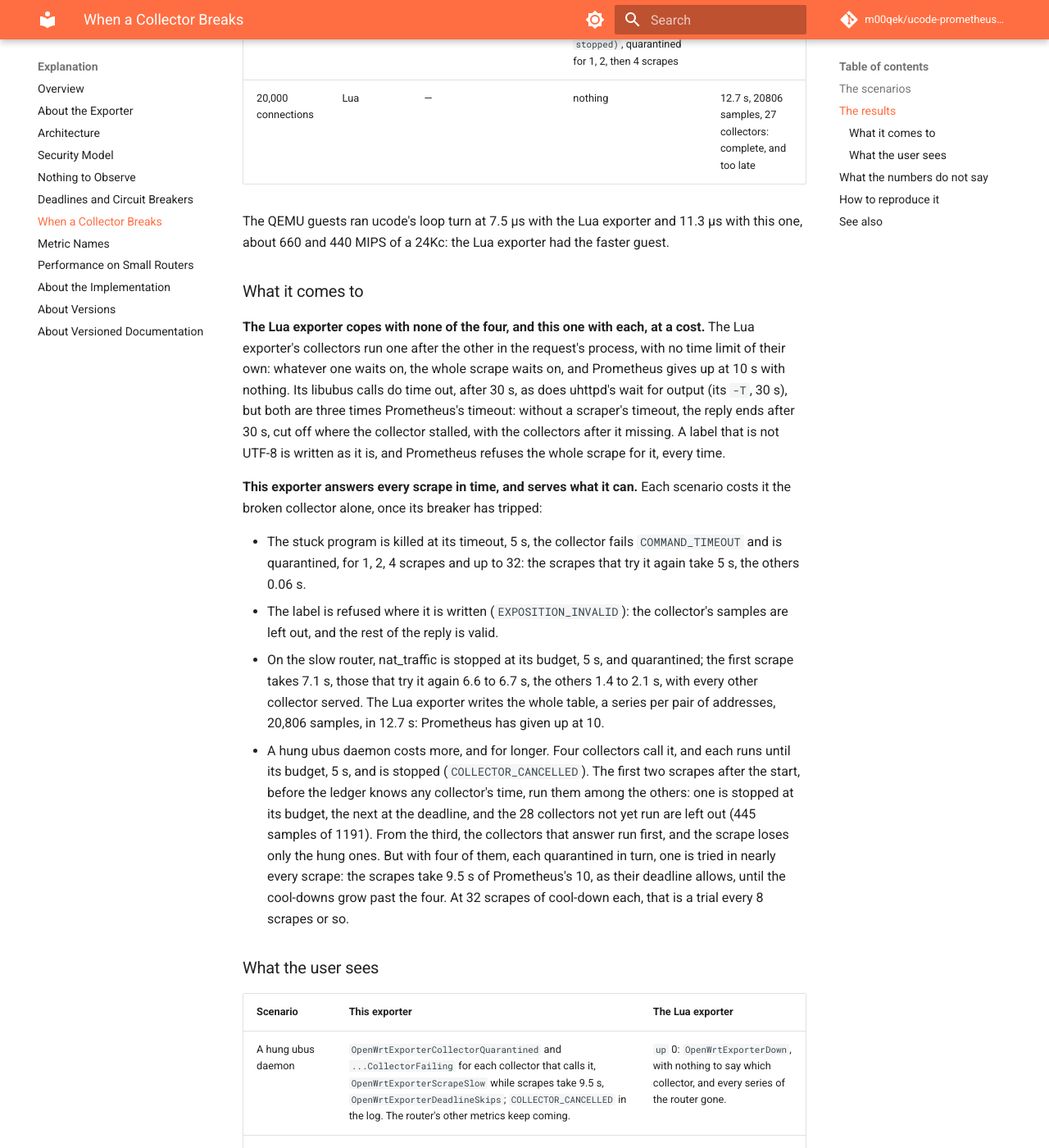
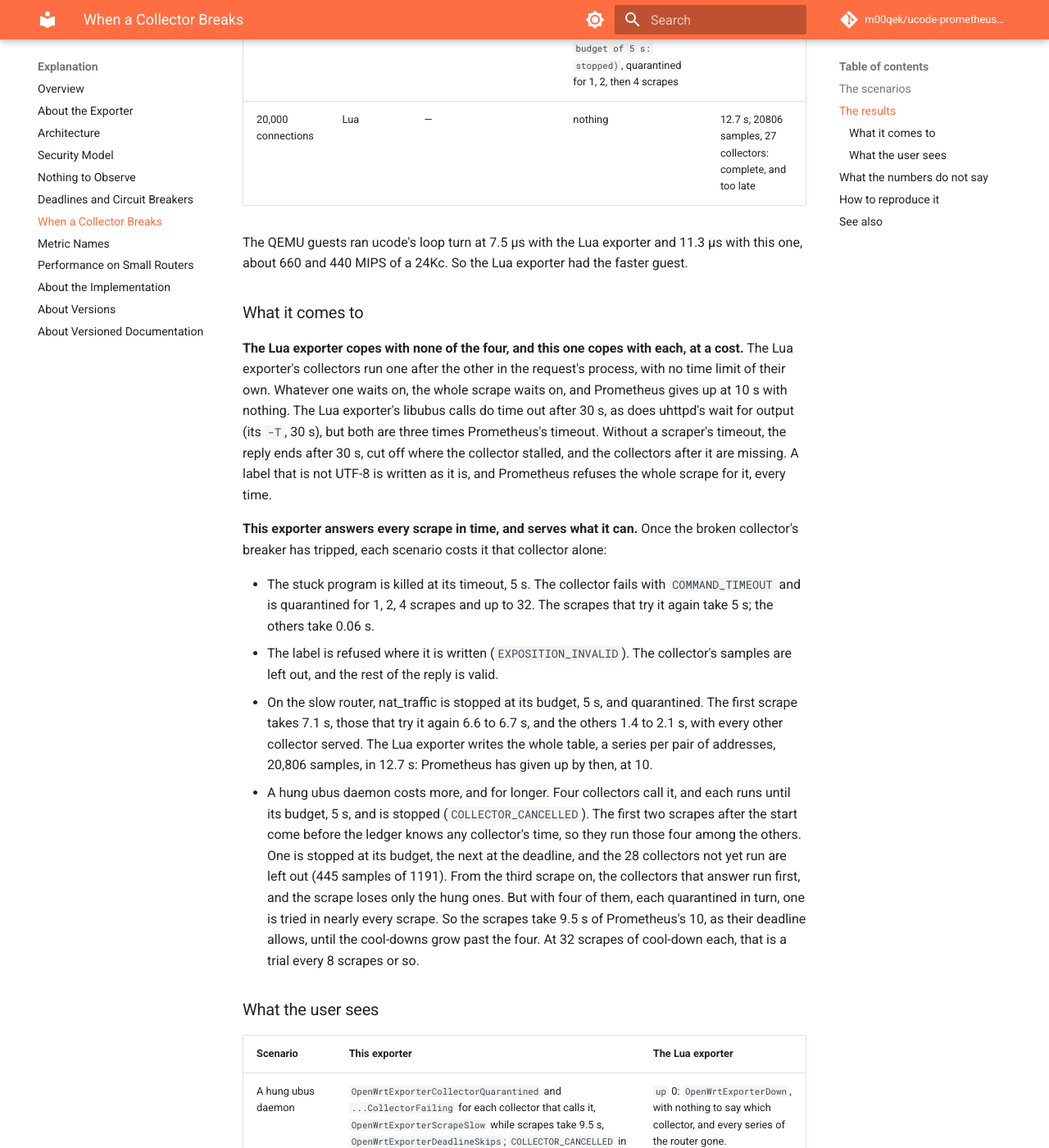
Before and after one commit to m00qek/ucode-prometheus-exporter, an MkDocs documentation site: the page built from docs/explanation/when-a-collector-breaks.md, in a window 1280 px wide and 1400 px high, scrolled down 3339 px. Shown: the whole window at 82% size. Built offline with MkDocs 1.6.1 and Material for MkDocs 9.7.7, drawn with Linux system fonts in a browser that asks for light colours; comment, search, counter and statistics services are not loaded; some of the changed text lies outside the part shown.

Commit message:
Shorten the sentences of the pages on deadlines, breakers and a broken collector

```diff
--- a/docs/explanation/when-a-collector-breaks.md
+++ b/docs/explanation/when-a-collector-breaks.md
@@ -1,6 +1,6 @@
 # What Happens When a Collector Breaks
 
-The exporter runs each scrape's collectors in a process of their own, holds each to a budget and the scrape to the scraper's timeout, and sets aside one that keeps failing (see [About deadlines and circuit breakers](deadlines-and-breakers.md)). This page is about what that buys, measured: the same faults, given to this exporter and to the feed's Lua exporter, as a real Prometheus server scrapes them.
+The exporter runs each scrape's collectors in a process of their own. It holds each collector to a budget and the scrape to the scraper's timeout, and it sets aside a collector that keeps failing (see [About deadlines and circuit breakers](deadlines-and-breakers.md)). This page measures what that buys: the same faults, given to this exporter and to the feed's Lua exporter, as a real Prometheus server scrapes them.
 
 ---
 
@@ -8,18 +8,18 @@
 
 Each is a fault a router meets, not one made up for the exporter:
 
-- **A hung ubus daemon.** netifd's `network.wireless`, hostapd's `hostapd.wlan0` and dnsmasq's object are registered, and the daemon behind them sleeps at the first call, never to answer it or any after it: a daemon stuck in a driver's call or a lock. ubusd still lists the objects and hands them each call. The wifi, hostapd and dnsmasq collectors of both exporters call them.
-- **A stuck program.** `nft` never exits: the program of the nft counters collectors of both, as when a large ruleset holds the netlink lock. Any program a collector runs would do; this is one both exporters run.
+- **A hung ubus daemon.** netifd's `network.wireless`, hostapd's `hostapd.wlan0` and dnsmasq's object are registered, but the daemon behind them sleeps at the first call, and never answers it or any after it: a daemon stuck in a driver's call or a lock. ubusd still lists the objects and hands them each call. Both exporters' wifi, hostapd and dnsmasq collectors call them.
+- **A stuck program.** `nft` never exits, as when a large ruleset holds the netlink lock. Both exporters' nft counters collectors run it. Any program a collector runs would do; this is one both exporters run.
 - **A label that is not UTF-8.** A static DHCP lease's name is `caf\xe9`, "café" in Latin-1, which `uci` takes as it is. Both exporters' uci_dhcp_host collectors put it in a label.
-- **A huge conntrack table on a slow router.** 20,000 connections, as 64 LAN hosts open them to the internet through the router's NAT, in the table of a MIPS 24Kc in QEMU, OpenWrt's malta target, as fast as `make bench-qemu`'s 500-MIPS guest. Both exporters' nat_traffic collectors read the whole table at each scrape.
+- **A huge conntrack table on a slow router.** 20,000 connections, as 64 LAN hosts open them to the internet through the router's NAT. The table is on a MIPS 24Kc in QEMU (OpenWrt's malta target), as fast as `make bench-qemu`'s 500-MIPS guest. Both exporters' nat_traffic collectors read the whole table at each scrape.
 
-And one where nothing is wrong, to compare with.
+And one scenario where nothing is wrong, to compare with.
 
-Each exporter has every collector package of its own that installs on the system: this exporter the base package and the `-full` group, the Lua exporter each of its collector packages that installs no service. Prometheus scrapes them every 15 s with its default `scrape_timeout`, 10 s, eight times a scenario.
+Each exporter has every collector package of its own that installs on the system: for this exporter, the base package and the `-full` group; for the Lua exporter, each of its collector packages that installs no service. Prometheus scrapes them every 15 s with its default `scrape_timeout`, 10 s, eight times a scenario.
 
 ## The results
 
-`make failure-demo`, on OpenWrt 25.12.5: this exporter as 0.3.0 has it, before the release, and the feed's prometheus-node-exporter-lua 2026.06.05-r1, scraped by Prometheus 3.15.0. The conntrack scenario ran in QEMU, the others in containers on an x86-64 laptop.
+`make failure-demo`, on OpenWrt 25.12.5: this exporter as 0.3.0 has it, before the release, and the feed's prometheus-node-exporter-lua 2026.06.05-r1, scraped by Prometheus 3.15.0. The conntrack scenario ran in QEMU; the others ran in containers on an x86-64 laptop.
 
 | Scenario | Exporter | Scrapes up | Scrape duration | Samples | Prometheus's last error |
 | :--- | :--- | :--- | :--- | :--- | :--- |
@@ -34,7 +34,7 @@
 | 20,000 connections, QEMU | this one | 8 of 8 | 7.11 s, then 1.43 to 2.13 s, and 6.58 and 6.73 s (nat_traffic tried again) | 820 to 823 | — |
 | 20,000 connections, QEMU | Lua | 0 of 7 | 10.0 s | 0 | `context deadline exceeded` |
 
-What each says of itself: the collectors that failed in the last scrape Prometheus got, and the exporter's log; and one scrape at the end, from the router, with no timeout but uhttpd's own:
+What each exporter says of itself: the collectors that failed in the last scrape Prometheus got, and the exporter's log. And, at the end, one scrape from the router, with no timeout but uhttpd's own:
 
 | Scenario | Exporter | Failed, last scrape | The log | A scrape without a timeout |
 | :--- | :--- | :--- | :--- | :--- |
@@ -49,18 +49,18 @@
 | 20,000 connections | this one | nat_traffic | `COLLECTOR_CANCELLED (still running after 5.00 s, over its budget of 5 s: stopped)`, quarantined for 1, 2, then 4 scrapes | 2.30 s, 823 samples, 36 collectors |
 | 20,000 connections | Lua | — | nothing | 12.7 s, 20806 samples, 27 collectors: complete, and too late |
 
-The QEMU guests ran ucode's loop turn at 7.5 µs with the Lua exporter and 11.3 µs with this one, about 660 and 440 MIPS of a 24Kc: the Lua exporter had the faster guest.
+The QEMU guests ran ucode's loop turn at 7.5 µs with the Lua exporter and 11.3 µs with this one, about 660 and 440 MIPS of a 24Kc. So the Lua exporter had the faster guest.
 
 ### What it comes to
 
-**The Lua exporter copes with none of the four, and this one with each, at a cost.** The Lua exporter's collectors run one after the other in the request's process, with no time limit of their own: whatever one waits on, the whole scrape waits on, and Prometheus gives up at 10 s with nothing. Its libubus calls do time out, after 30 s, as does uhttpd's wait for output (its `-T`, 30 s), but both are three times Prometheus's timeout: without a scraper's timeout, the reply ends after 30 s, cut off where the collector stalled, with the collectors after it missing. A label that is not UTF-8 is written as it is, and Prometheus refuses the whole scrape for it, every time.
+**The Lua exporter copes with none of the four, and this one copes with each, at a cost.** The Lua exporter's collectors run one after the other in the request's process, with no time limit of their own. Whatever one waits on, the whole scrape waits on, and Prometheus gives up at 10 s with nothing. The Lua exporter's libubus calls do time out after 30 s, as does uhttpd's wait for output (its `-T`, 30 s), but both are three times Prometheus's timeout. Without a scraper's timeout, the reply ends after 30 s, cut off where the collector stalled, and the collectors after it are missing. A label that is not UTF-8 is written as it is, and Prometheus refuses the whole scrape for it, every time.
 
-**This exporter answers every scrape in time, and serves what it can.** Each scenario costs it the broken collector alone, once its breaker has tripped:
+**This exporter answers every scrape in time, and serves what it can.** Once the broken collector's breaker has tripped, each scenario costs it that collector alone:
 
-- The stuck program is killed at its timeout, 5 s, the collector fails `COMMAND_TIMEOUT` and is quarantined, for 1, 2, 4 scrapes and up to 32: the scrapes that try it again take 5 s, the others 0.06 s.
-- The label is refused where it is written (`EXPOSITION_INVALID`): the collector's samples are left out, and the rest of the reply is valid.
-- On the slow router, nat_traffic is stopped at its budget, 5 s, and quarantined; the first scrape takes 7.1 s, those that try it again 6.6 to 6.7 s, the others 1.4 to 2.1 s, with every other collector served. The Lua exporter writes the whole table, a series per pair of addresses, 20,806 samples, in 12.7 s: Prometheus has given up at 10.
-- A hung ubus daemon costs more, and for longer. Four collectors call it, and each runs until its budget, 5 s, and is stopped (`COLLECTOR_CANCELLED`). The first two scrapes after the start, before the ledger knows any collector's time, run them among the others: one is stopped at its budget, the next at the deadline, and the 28 collectors not yet run are left out (445 samples of 1191). From the third, the collectors that answer run first, and the scrape loses only the hung ones. But with four of them, each quarantined in turn, one is tried in nearly every scrape: the scrapes take 9.5 s of Prometheus's 10, as their deadline allows, until the cool-downs grow past the four. At 32 scrapes of cool-down each, that is a trial every 8 scrapes or so.
+- The stuck program is killed at its timeout, 5 s. The collector fails with `COMMAND_TIMEOUT` and is quarantined for 1, 2, 4 scrapes and up to 32. The scrapes that try it again take 5 s; the others take 0.06 s.
+- The label is refused where it is written (`EXPOSITION_INVALID`). The collector's samples are left out, and the rest of the reply is valid.
+- On the slow router, nat_traffic is stopped at its budget, 5 s, and quarantined. The first scrape takes 7.1 s, those that try it again 6.6 to 6.7 s, and the others 1.4 to 2.1 s, with every other collector served. The Lua exporter writes the whole table, a series per pair of addresses, 20,806 samples, in 12.7 s: Prometheus has given up by then, at 10.
+- A hung ubus daemon costs more, and for longer. Four collectors call it, and each runs until its budget, 5 s, and is stopped (`COLLECTOR_CANCELLED`). The first two scrapes after the start come before the ledger knows any collector's time, so they run those four among the others. One is stopped at its budget, the next at the deadline, and the 28 collectors not yet run are left out (445 samples of 1191). From the third scrape on, the collectors that answer run first, and the scrape loses only the hung ones. But with four of them, each quarantined in turn, one is tried in nearly every scrape. So the scrapes take 9.5 s of Prometheus's 10, as their deadline allows, until the cool-downs grow past the four. At 32 scrapes of cool-down each, that is a trial every 8 scrapes or so.
 
 ### What the user sees
 
@@ -71,13 +71,13 @@
 | A label that is not UTF-8 | `OpenWrtExporterCollectorFailing`; `EXPOSITION_INVALID` in the log, naming the family and the label. | `up` 0, with Prometheus's error naming the value, on the **Targets** page. |
 | A huge conntrack table | `OpenWrtExporterCollectorQuarantined` and `...CollectorFailing` for nat_traffic; `COLLECTOR_CANCELLED` in the log. The answer is a job of its own for nat_traffic, with a longer timeout and a `budget` to match, or leaving it out: [Performance on small routers](performance.md#where-it-still-bites-nat_traffic). | `up` 0. |
 
-The alerts are those of [How to monitor a router with the bundled dashboards and alerts](../how-to/dashboards-and-alerts.md#what-each-alert-means); the codes, [Error codes](../reference/error-codes.md); the log lines, [Log messages](../reference/log-messages.md). With the Lua exporter, a failure Prometheus sees is the target down; to find which collector, scrape it by hand with a longer timeout, one `collect[]` at a time.
+The alerts are those of [How to monitor a router with the bundled dashboards and alerts](../how-to/dashboards-and-alerts.md#what-each-alert-means). The codes are in [Error codes](../reference/error-codes.md), and the log lines in [Log messages](../reference/log-messages.md). With the Lua exporter, the failure Prometheus sees is the target down. To find which collector failed, scrape it by hand with a longer timeout, one `collect[]` at a time.
 
 ## What the numbers do not say
 
-- **The containers are not routers.** Both exporters run as their init scripts start them, uhttpd with the same options, but without procd: no jail, as root, so that the containers need no privileges. ubusd, logd and rpcd run; stand-ins answer for netifd, procd and dnsmasq. The QEMU guests boot OpenWrt and run each exporter's service under procd.
+- **The containers are not routers.** Both exporters run as their init scripts start them, uhttpd with the same options, but without procd: with no jail, and as root, so that the containers need no privileges. ubusd, logd and rpcd run; stand-ins answer for netifd, procd and dnsmasq. The QEMU guests boot OpenWrt and run each exporter's service under procd.
 - **The Lua exporter's healthy scrape is faster**: 0.02 s where this one takes 0.06 s, on a laptop. This exporter forks a process for its collectors and has 9 more of them; see [Performance on small routers](performance.md).
-- **QEMU is not a router either.** Without `-icount`, the guest's clock is the host's, so that Prometheus, outside, measures what the guest takes; the guest's speed is then the host's share of a CPU, set so that a turn of a ucode loop takes about what it takes `make bench-qemu`'s 500-MIPS 24Kc, 9.9 µs, and printed with each run. It varies between runs with the host's load.
+- **QEMU is not a router either.** Without `-icount`, the guest's clock is the host's, so that Prometheus, outside, measures what the guest takes. The guest's speed is then the host's share of a CPU. That share is set so that a turn of a ucode loop takes about what it takes `make bench-qemu`'s 500-MIPS 24Kc, 9.9 µs, and it is printed with each run. It varies between runs with the host's load.
 
 ## How to reproduce it {#reproduce}
 
```
Also changed, not shown: other parts of docs/explanation/when-a-collector-breaks.md (+1 -1 lines), docs/explanation/deadlines-and-breakers.md (+33 -24 lines).
